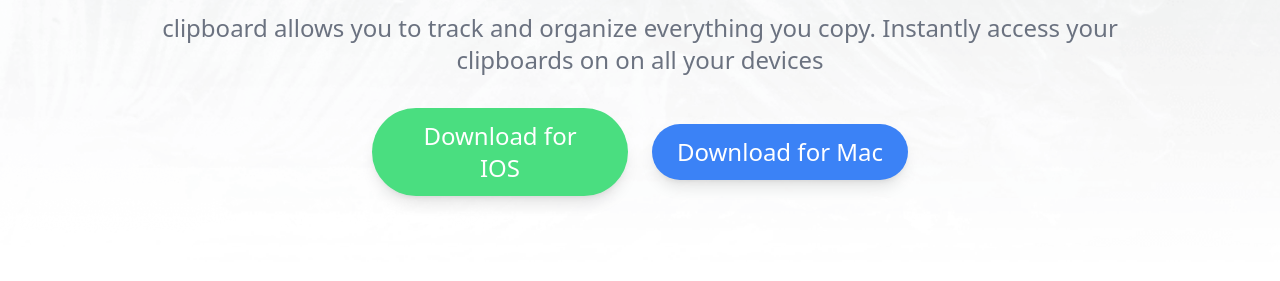
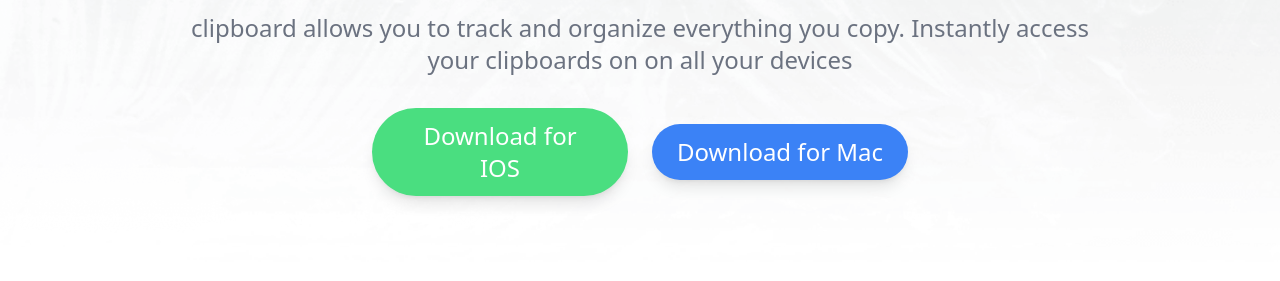
Before and after one commit to bdushime/Clipboard-Web-Me, a plain HTML site: page index.html in a window 1280 px wide. Shown: the part 337-618 px from the top of the page. Drawn offline with nearby package versions, Linux system fonts and the light colour scheme.

```diff
--- a/index.html
+++ b/index.html
@@ -9,7 +9,7 @@
 <body>
     <!--Hero Section-->
     <section id="Hero" class=" flex flex-col  bg-no-repeat bg-[url('images/bg-header-desktop.png')] bg-cover  ">
-        <div class="max-w-6xl mx-auto justify-center items-center  md:flex-row my-20 px-10 pt-16 ">
+        <div class="max-w-5xl mx-auto justify-center items-center  md:flex-row my-20 px-10 pt-16 ">
           <img class="w-42 mx-auto" src="images/logo.svg">
           <h3 class="mx-auto mt-7 text-3xl text-center font-bold text-gray-600  ">A history of everything you copy</h3>
           <p class="text-gray-500 text-center mx-auto my-4 text-2xl">clipboard allows you to track and organize everything you copy.
```
